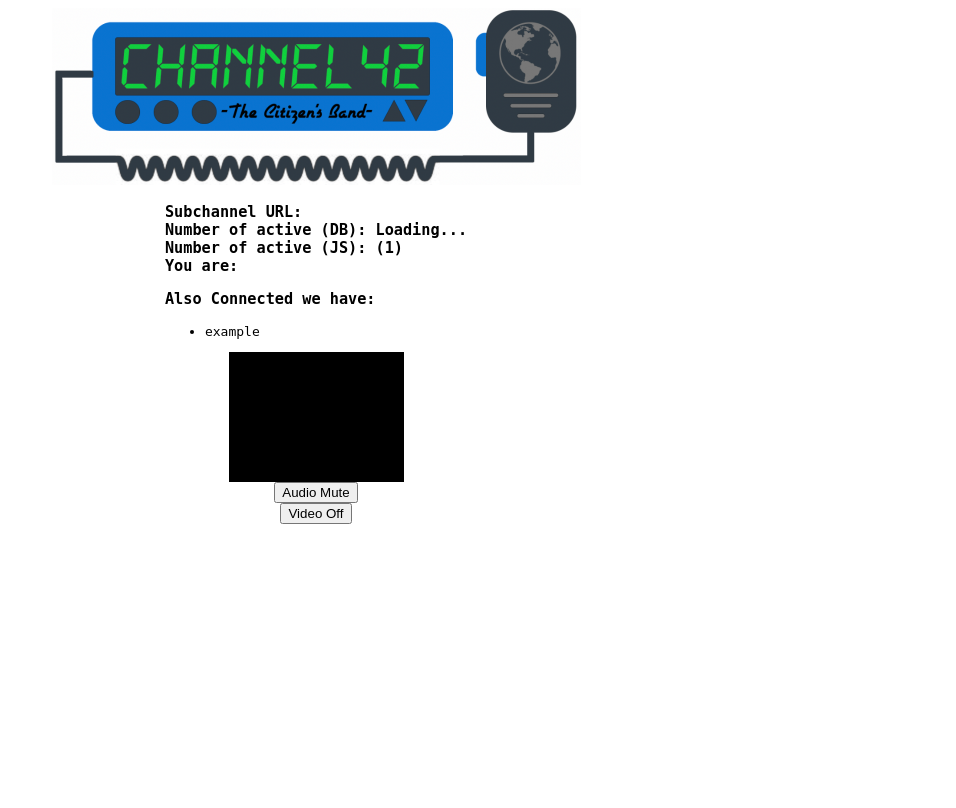
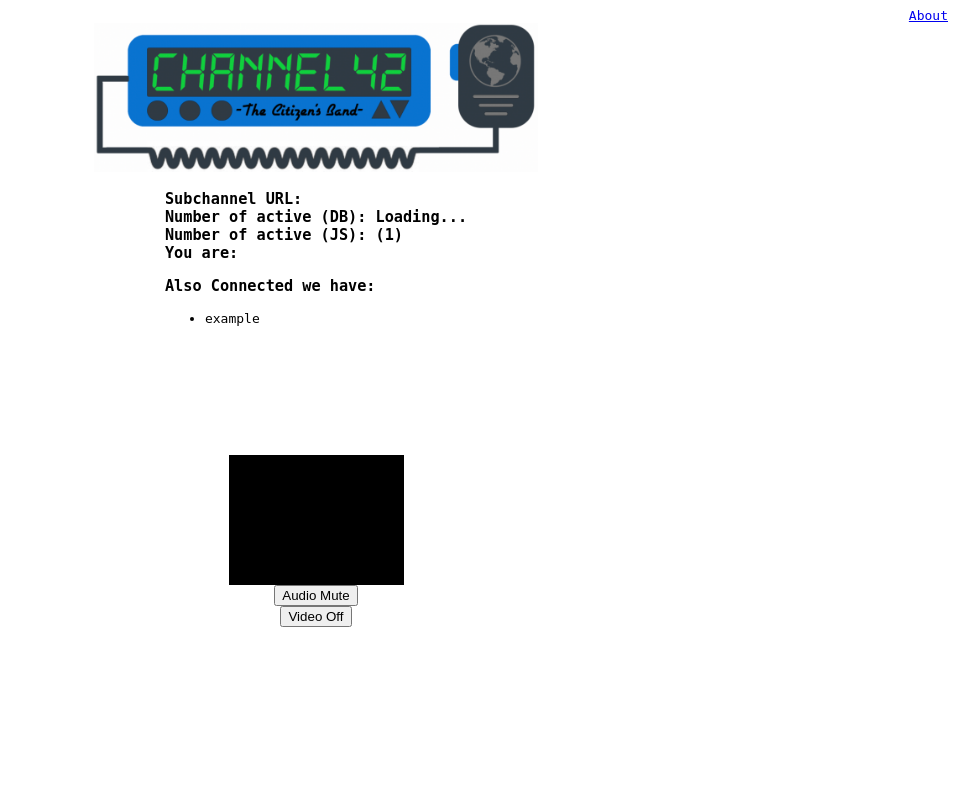
Before and after one commit to purplefloyd14/scotus_proj, a Django app: template channel19/chat/templates/chat/room.html in a window 1280 px wide. Shown: the whole page, without its empty margins (324-1280 px from the left). Before the commit the page ends 524 px from the top, so only its background shows below. Run offline with Django 4.2, Linux system fonts and the light colour scheme; the template is opened without the code that fills it, so the values that code supplies are empty.

Commit message:
playing around with css some more

```diff
--- a/channel19/chat/templates/chat/room.html
+++ b/channel19/chat/templates/chat/room.html
@@ -10,6 +10,11 @@
         <link rel="stylesheet" type="text/css" href="{% static 'css/main.css' %}">
     </head>
     <body>
+        <div class="tiny-top-bar">
+            <div>
+                <a href="/about" class="about-button">About</a>
+            </div>
+        </div>
         <div class="main-container">
             <div class="logo-box-top"><img src="{% static 'img/logo_white-min.png' %}" alt=""></div>
             <br>
--- a/channel19/static/css/main.css
+++ b/channel19/static/css/main.css
@@ -4,6 +4,19 @@
     background-color: black;
     width: 300px;
     height: 300px;
+}
+
+
+html, body {
+    height: 100%;
+    overflow: hidden;
+}
+
+.tiny-top-bar {
+    display: flex;
+    align-items: flex-end;
+    justify-content: flex-end;
+    font-family: monospace;
 }
 
 .main-grid-container {
@@ -34,7 +47,6 @@
 
 .logo-box-top {
     justify-content: center;
-    height: 36%;
     align-self: center;
     display: flex;
 }
@@ -49,7 +61,7 @@
     width: 100%;
     display: flex;
     align-items: center;
-    justify-content: center;
+    justify-content: flex-start;
     flex-direction: column;
 }
 
@@ -80,5 +92,5 @@ video {
 }
 
 img {
-    width: 50%;
+    width: 42%;
 }
```
